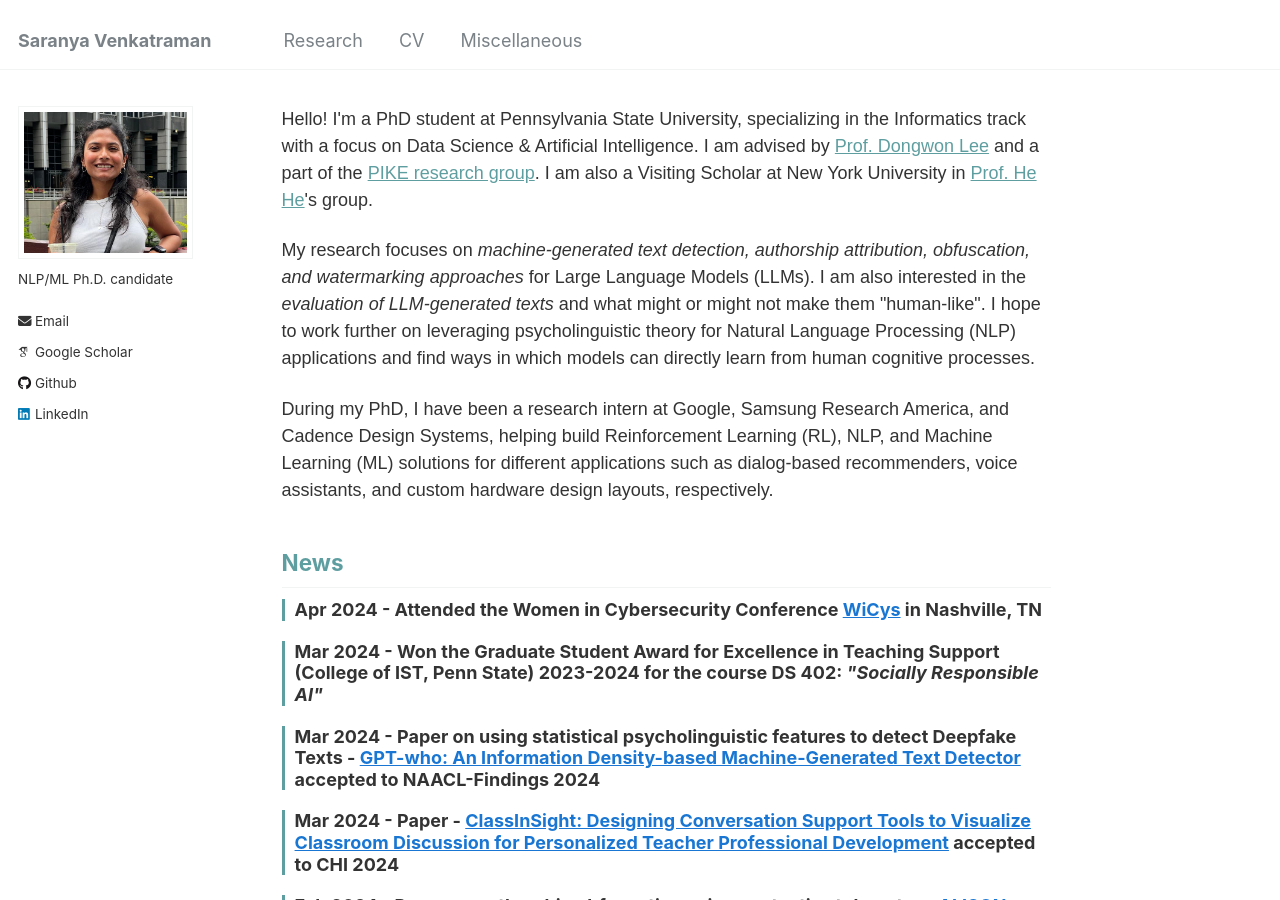
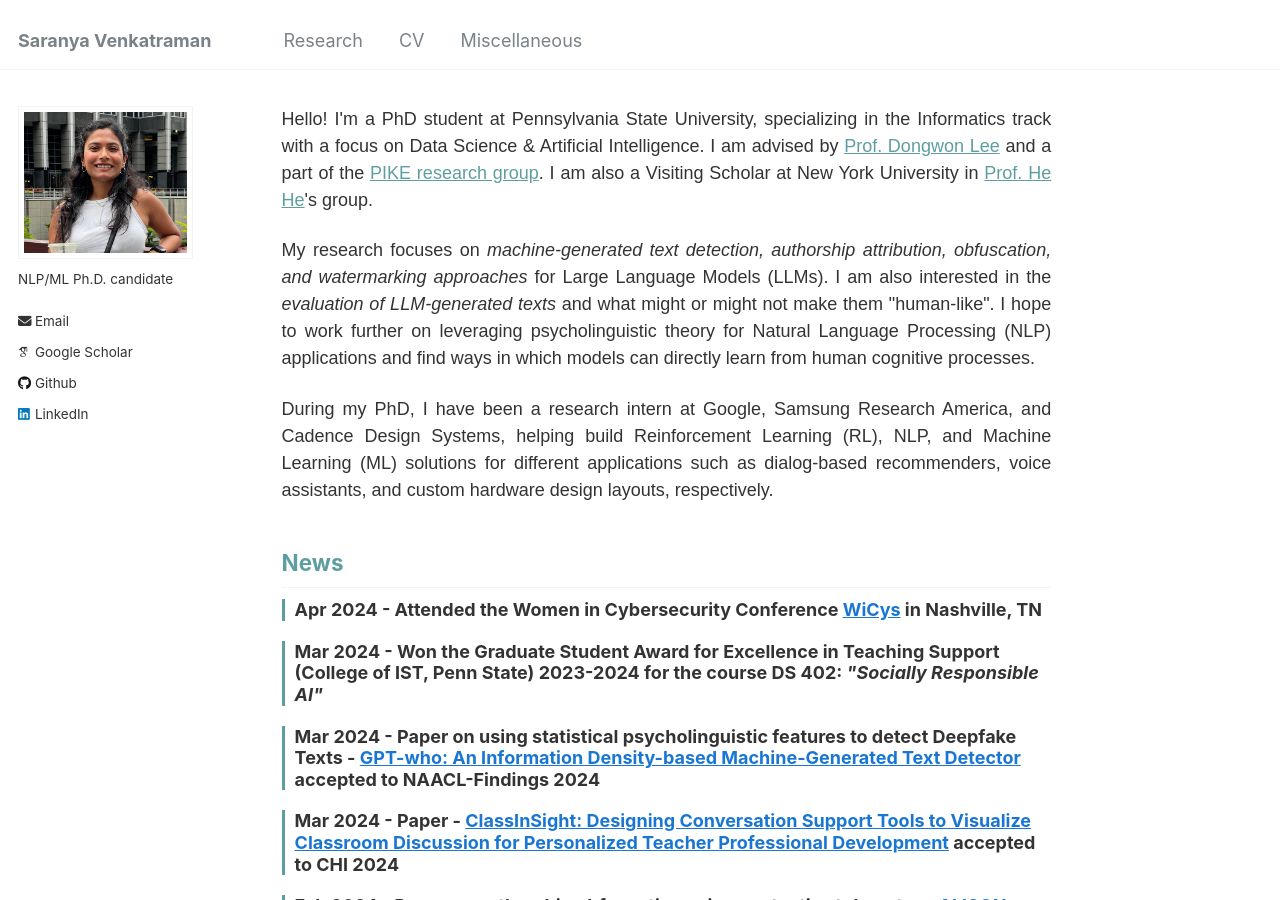
Before and after one commit to saranya-venkatraman/saranya-venkatraman.github.io, a Jekyll site: the page built from _pages/about.md, in a window 1280 px wide and 900 px high. Built offline with Jekyll 4.4.1, drawn with Linux system fonts in a browser that asks for light colours; some web fonts are replaced.

Commit message:
Update about.md

```diff
--- a/_pages/about.md
+++ b/_pages/about.md
@@ -41,11 +41,11 @@ redirect_from:
   </style>
 </head>
 <body>
-     <p>Hello! I'm a PhD student at Pennsylvania State University, specializing in the Informatics track with a focus on Data Science & Artificial Intelligence. I am advised by <a href="https://pike.psu.edu/dongwon/" target="_blank">Prof. Dongwon Lee</a> and a part of the <a href="https://pike.psu.edu/index.html" target="_blank">PIKE research group</a>. I am also a Visiting Scholar at New York University in <a href="https://hhexiy.github.io" target="_blank">Prof. He He</a>'s group.</p>
+     <p align="justify">Hello! I'm a PhD student at Pennsylvania State University, specializing in the Informatics track with a focus on Data Science & Artificial Intelligence. I am advised by <a href="https://pike.psu.edu/dongwon/" target="_blank">Prof. Dongwon Lee</a> and a part of the <a href="https://pike.psu.edu/index.html" target="_blank">PIKE research group</a>. I am also a Visiting Scholar at New York University in <a href="https://hhexiy.github.io" target="_blank">Prof. He He</a>'s group.</p>
 
-     <p>My research focuses on <em>machine-generated text detection, authorship attribution, obfuscation, and watermarking approaches</em> for Large Language Models (LLMs). I am also interested in the <em>evaluation of LLM-generated texts</em> and what might or might not make them "human-like". I hope to work further on leveraging psycholinguistic theory for Natural Language Processing (NLP) applications and find ways in which models can directly learn from human cognitive processes.</p>
+     <p align="justify">My research focuses on <em>machine-generated text detection, authorship attribution, obfuscation, and watermarking approaches</em> for Large Language Models (LLMs). I am also interested in the <em>evaluation of LLM-generated texts</em> and what might or might not make them "human-like". I hope to work further on leveraging psycholinguistic theory for Natural Language Processing (NLP) applications and find ways in which models can directly learn from human cognitive processes.</p>
 
-     <p>During my PhD, I have been a research intern at Google, Samsung Research America, and Cadence Design Systems, helping build Reinforcement Learning (RL), NLP, and Machine Learning (ML) solutions for different applications such as dialog-based recommenders, voice assistants, and custom hardware design layouts, respectively.</p>
+     <p align="justify">During my PhD, I have been a research intern at Google, Samsung Research America, and Cadence Design Systems, helping build Reinforcement Learning (RL), NLP, and Machine Learning (ML) solutions for different applications such as dialog-based recommenders, voice assistants, and custom hardware design layouts, respectively.</p>
 
   <h2 style="color: #5F9EA0;">News</h2>
 
```
